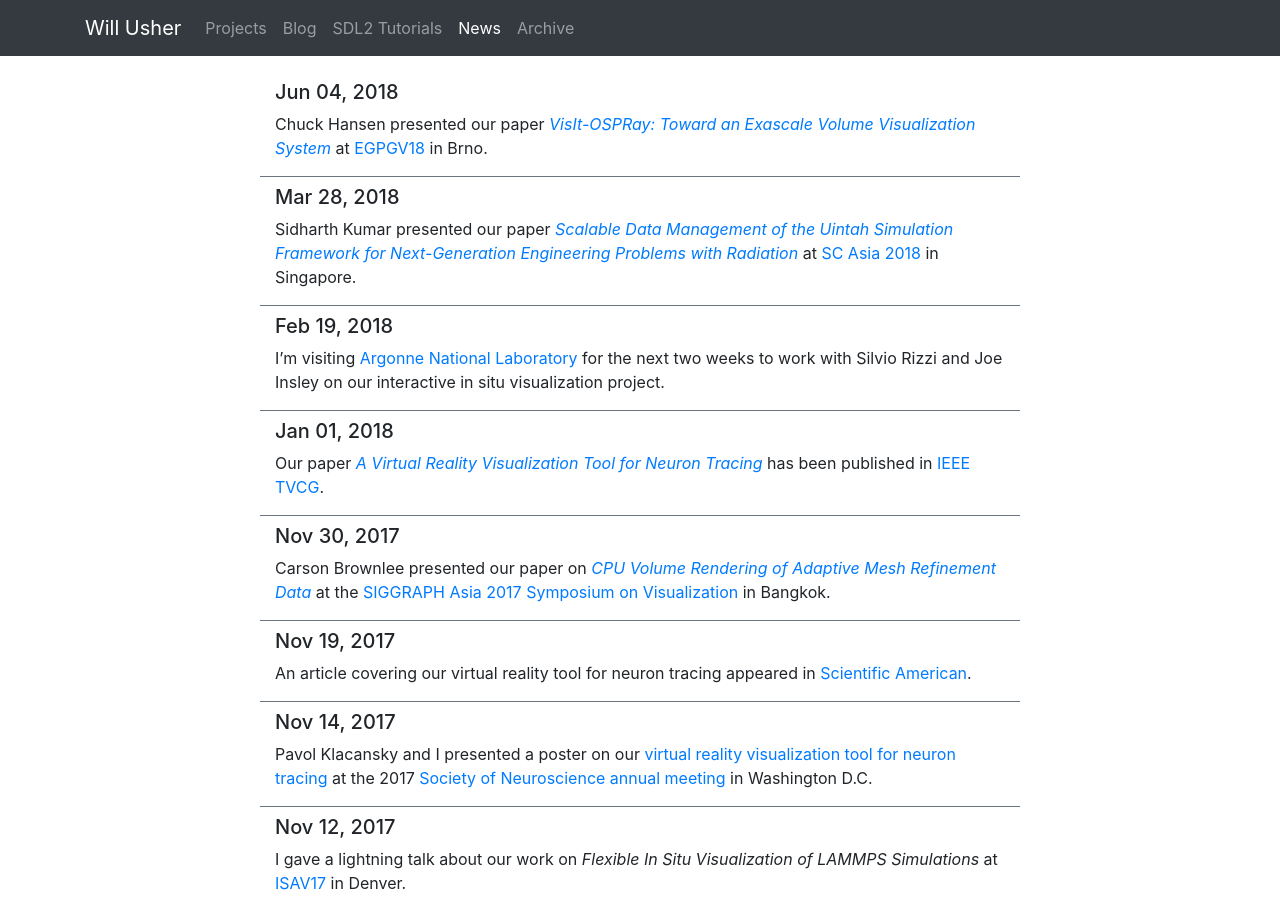
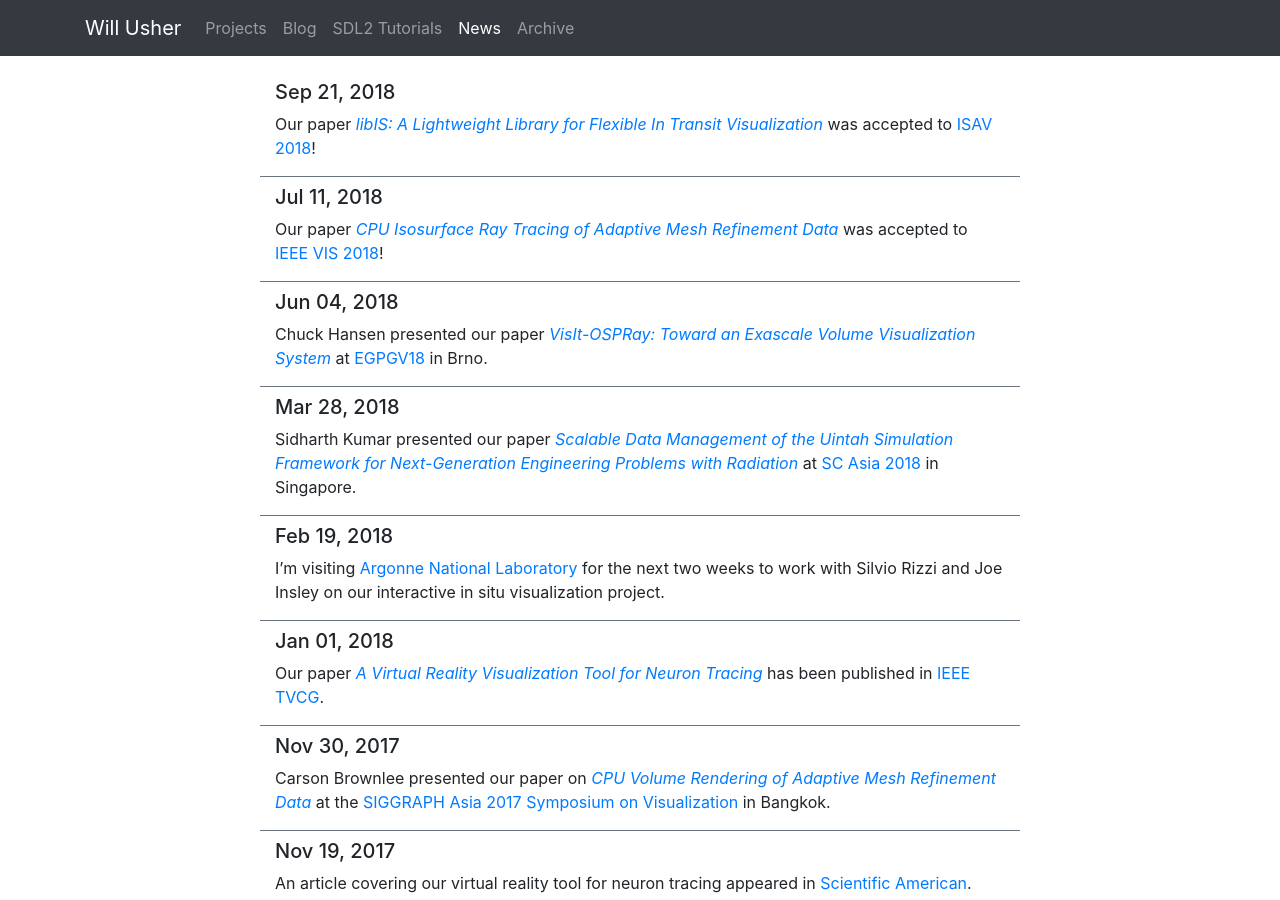
Before and after one commit to Twinklebear/Twinklebear.github.io-jekyll, a Jekyll site: the page built from news.html, in a window 1280 px wide and 900 px high. Built offline with Jekyll 4.4.1, drawn with Linux system fonts in a browser that asks for light colours; nearby versions of some CDN libraries.

Commit message:
add some news

```diff
--- a/_data/news.json
+++ b/_data/news.json
@@ -1,4 +1,16 @@
 [
+	{
+		"date": "2018-9-21",
+		"text": "Our paper
+		[*libIS: A Lightweight Library for Flexible In Transit Visualization*](/publications/libis-isav18)
+		was accepted to [ISAV 2018](http://vis.lbl.gov/events/ISAV2018/)!"
+	},
+	{
+		"date": "2018-7-11",
+		"text": "Our paper
+		[*CPU Isosurface Ray Tracing of Adaptive Mesh Refinement Data*](/publications/amr-iso)
+			was accepted to [IEEE VIS 2018](http://ieeevis.org/year/2018/welcome)!"
+	},
 	{
 		"date": "2018-6-4",
 		"text": "Chuck Hansen presented our paper
```
